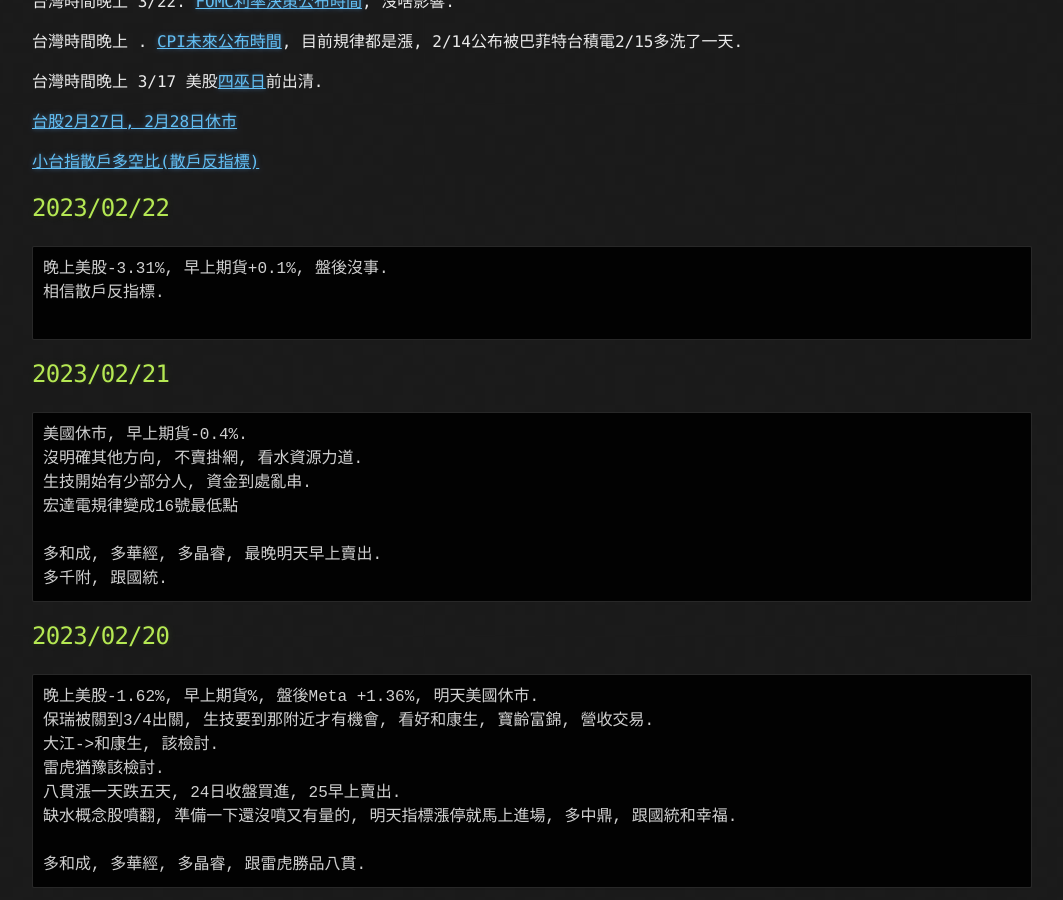
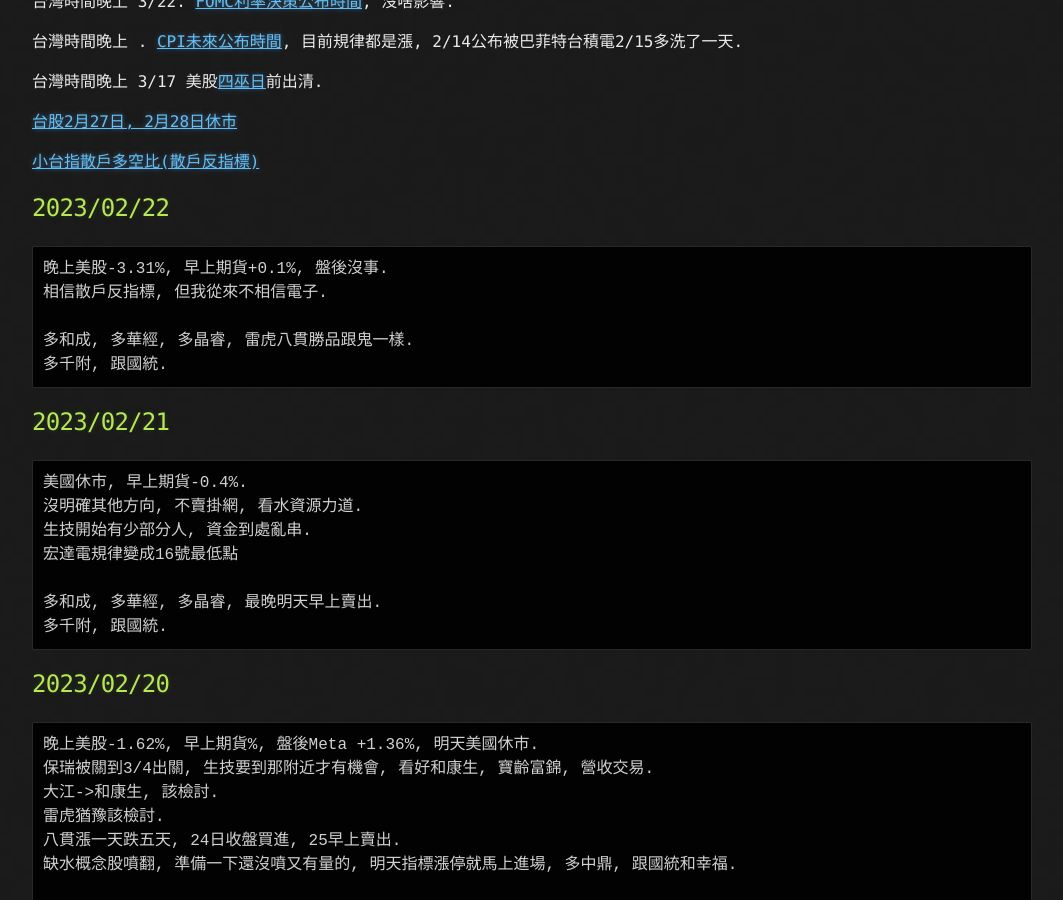
Before and after one commit to lepg5487/Stock_God, a Jekyll site: the page built from index.md, in a window 1280 px wide and 900 px high, scrolled down 428 px. Shown: the whole window, without its empty margins (108-1171 px from the left). Built offline with Jekyll 4.4.1, drawn with Linux system fonts in a browser that asks for light colours; our own code applies the rules of GitHub Pages for plain Markdown files.

Commit message:
Update index.md

````diff
--- a/index.md
+++ b/index.md
@@ -23,8 +23,10 @@
 ## 2023/02/22
 ```
 晚上美股-3.31%, 早上期貨+0.1%, 盤後沒事.
-相信散戶反指標.
-
+相信散戶反指標, 但我從來不相信電子.
+
+多和成, 多華經, 多晶睿, 雷虎八貫勝品跟鬼一樣.
+多千附, 跟國統.
 ```
 
 ## 2023/02/21
````
